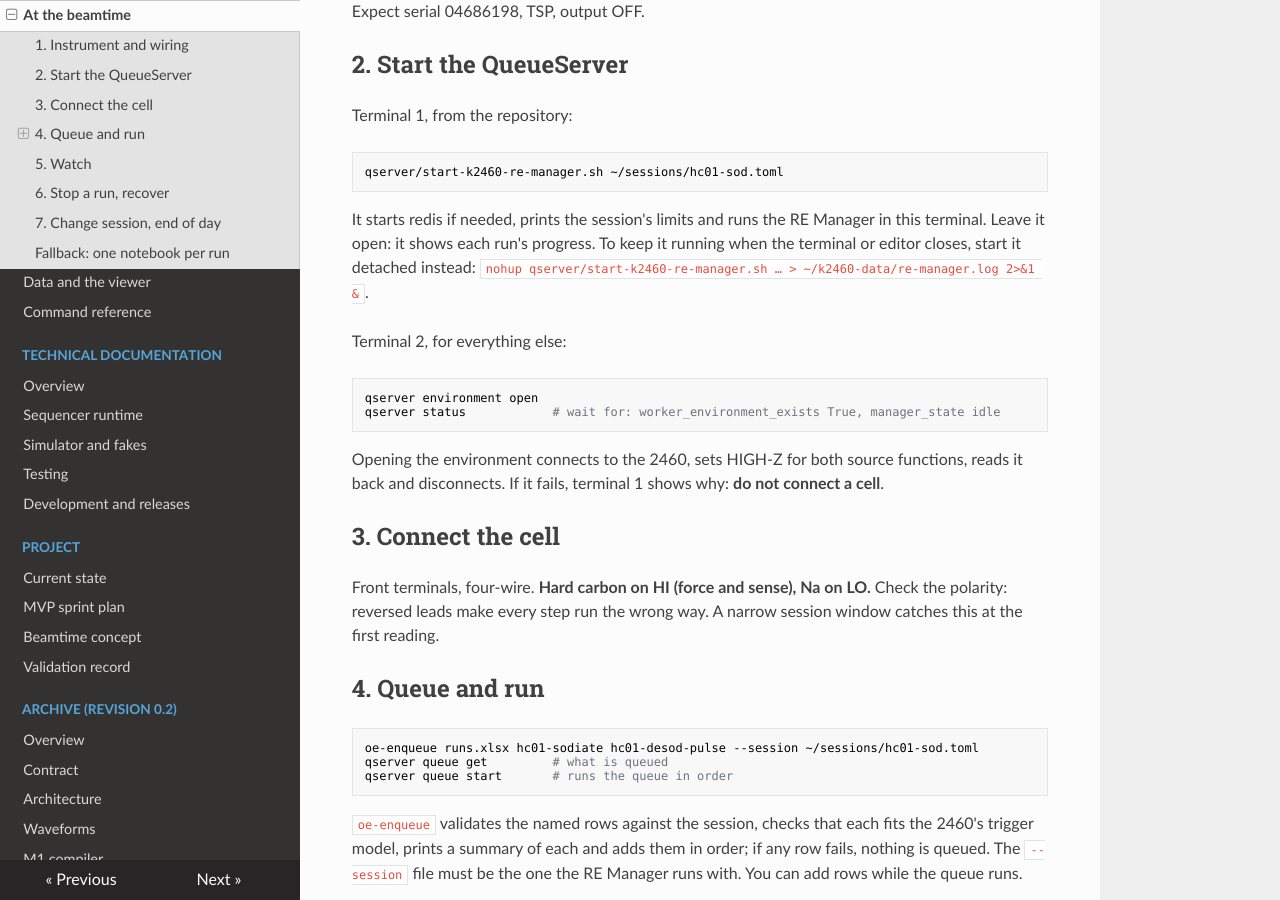
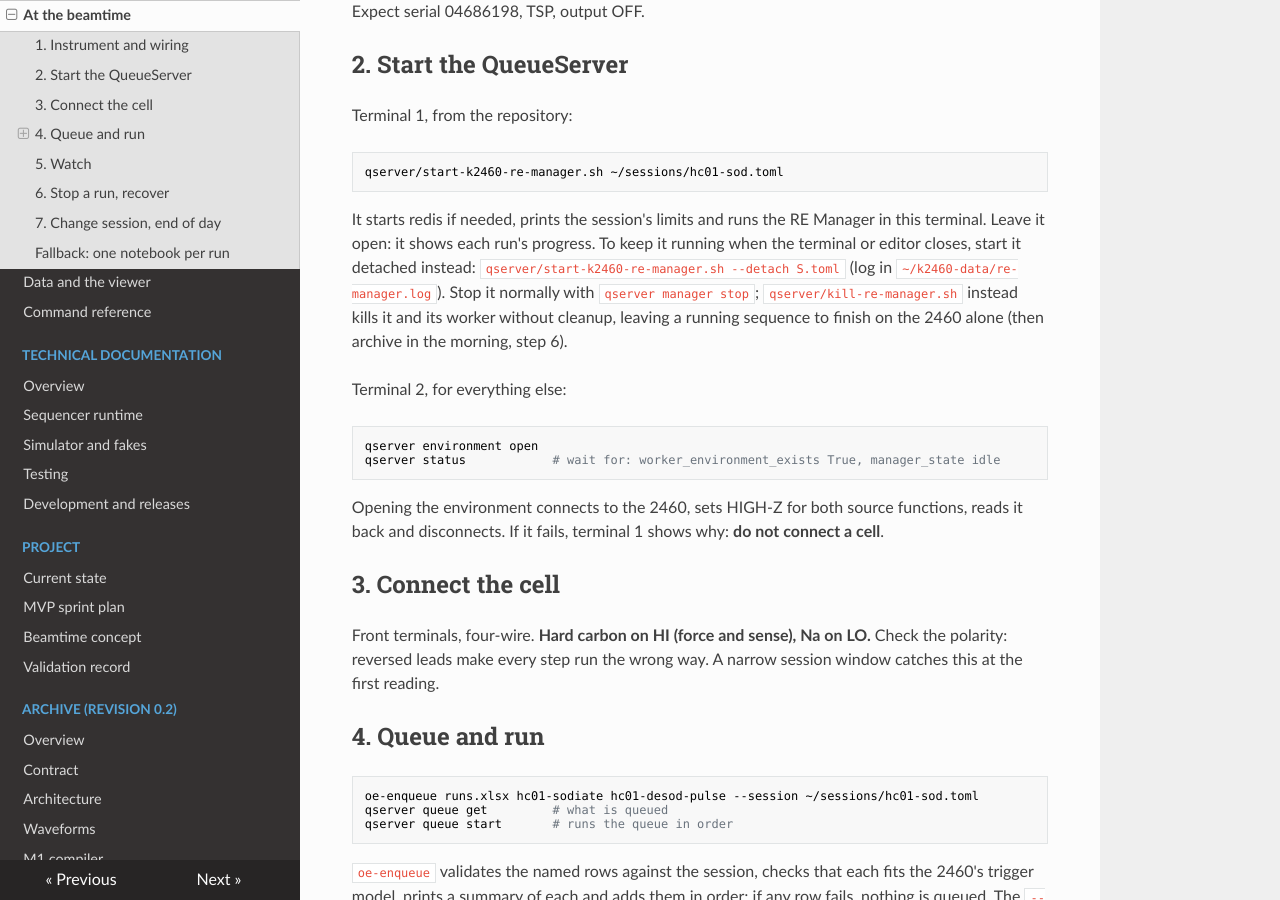
Before and after one commit to BAMresearch/ophyd-electrochemistry, an MkDocs documentation site: the page built from docs/user/beamtime.md, in a window 1280 px wide and 900 px high, scrolled down 875 px. Built offline with MkDocs 1.6.1, drawn with Linux system fonts in a browser that asks for light colours; nearby versions of some CDN libraries.

Commit message:
fix(qserver): detach and kill the RE Manager as a process group (brief 12)
Codex, brief 12: on macOS `pkill -f bin/start-re-manager` leaves the spawned
API server and worker alive, and a surviving worker can abort a run that should
continue on the 2460. start-k2460-re-manager.sh --detach starts the manager in
its own session and process group (log and group ID in ~/k2460-data);
kill-re-manager.sh SIGKILLs the whole group and verifies nothing is left.
Tested on the simulator session: manager, resource tracker and two workers
killed. plan-b3.md and the beamtime guide use them.

b3_sheets.py refuses a capacity and rate whose current exceeds a session's
limit (1 mAh at 40C = 40 mA > 30 mA) before writing either sheet.

Co-Authored-By: Claude Opus 5.5 <noreply@anthropic.com>

```diff
--- a/docs/user/beamtime.md
+++ b/docs/user/beamtime.md
@@ -40,7 +40,11 @@ qserver/start-k2460-re-manager.sh ~/sessions/hc01-sod.toml
 It starts redis if needed, prints the session's limits and runs the RE Manager
 in this terminal. Leave it open: it shows each run's progress. To keep it
 running when the terminal or editor closes, start it detached instead:
-`nohup qserver/start-k2460-re-manager.sh … > ~/k2460-data/re-manager.log 2>&1 &`.
+`qserver/start-k2460-re-manager.sh --detach S.toml` (log in
+`~/k2460-data/re-manager.log`). Stop it normally with `qserver manager stop`;
+`qserver/kill-re-manager.sh` instead kills it and its worker without cleanup,
+leaving a running sequence to finish on the 2460 alone (then archive in the
+morning, step 6).
 
 Terminal 2, for everything else:
 
```
Also changed, not shown: bench/plan-b3.md (+12 -7 lines), 4 other files.
